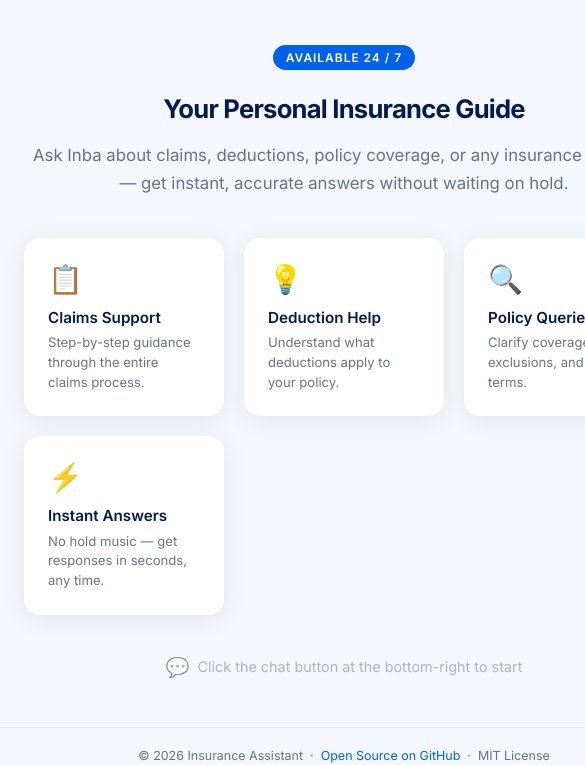
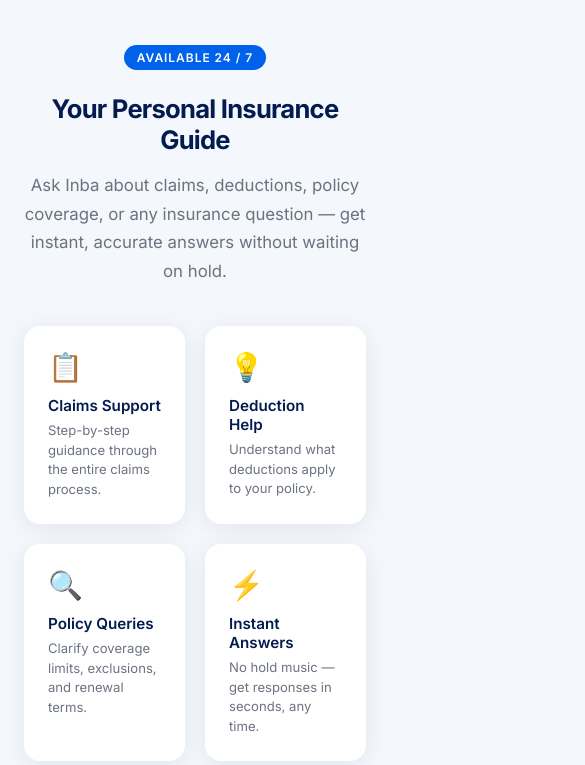
Before and after one commit to NijilChandran/insurance-assist, a plain HTML site: page index.html in a window 390 px wide. Shown: the part 85-850 px from the top of the page, 585 px wide, since content can reach past the window. Drawn offline with Linux system fonts and the light colour scheme; a script that the page names is missing.

Commit message:
fix: 2x2 card grid layout for mobile

```diff
--- a/index.html
+++ b/index.html
@@ -105,7 +105,7 @@
     /* ── Feature Cards ─────────────────────────────────── */
     .cards {
       display: grid;
-      grid-template-columns: repeat(auto-fit, minmax(200px, 1fr));
+      grid-template-columns: repeat(2, 1fr);
       gap: 1.25rem;
       margin-top: 2.5rem;
       width: 100%;
```
